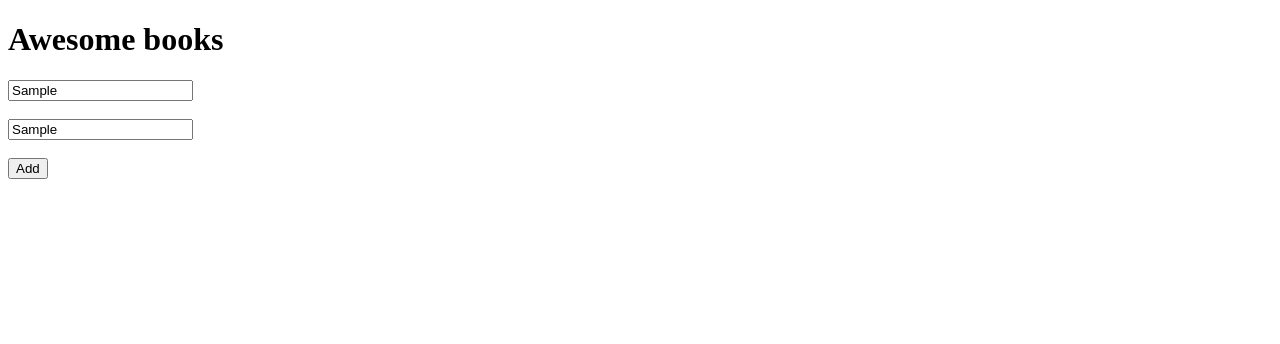
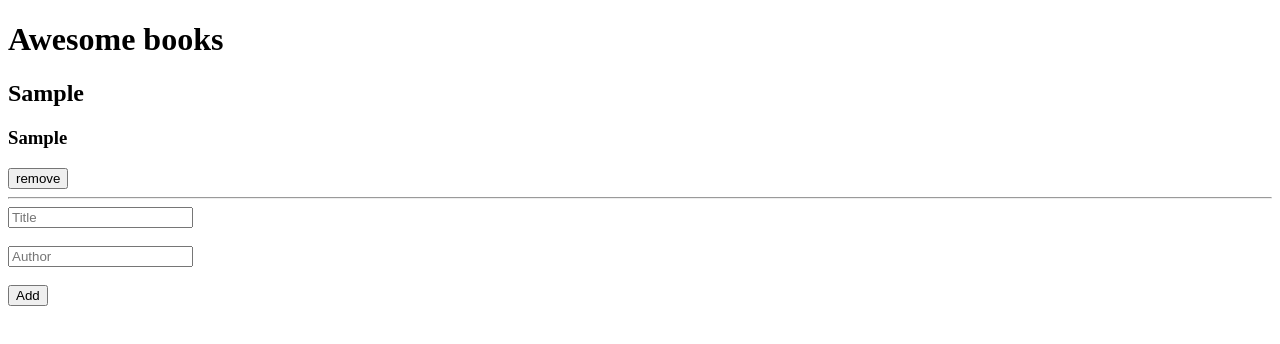
Before and after one commit to diegoyon/awesome-books, a plain HTML site: page index.html in a window 1280 px wide. Both pictures are taken after typing "Sample", "Sample" into the empty fields and a click on the button "Add". Drawn offline with Linux system fonts and the light colour scheme.

Commit message:
Implement add and remove button

```diff
--- a/index.html
+++ b/index.html
@@ -8,10 +8,14 @@
 </head>
 <body>
   <h1>Awesome books</h1>
+  <div class="book-collection">
 
-  <input type="text" placeholder="Title" name="title"><br> <br>
-  <input type="text" placeholder="Author" name="author"><br><br>
-  <button type="button">Add</button>
+       <!-- This is where all the books are displayed -->
+
+  </div>
+  <input type="text" placeholder="Title" name="title" class="input-title"><br> <br>
+  <input type="text" placeholder="Author" name="author" class="input-author"><br><br>
+  <button type="submit" class="button">Add</button>
   <script src="./script.js"></script>
 </body>
 </html>
--- a/script.js
+++ b/script.js
@@ -11,3 +11,46 @@ function addBook(title, author){
 function removeBook(title){
   collection = collection.filter(book => book.title !== title);
 }
+
+const books = document.querySelector('.book-collection');
+
+
+const add = document.querySelector('.button')
+
+const inputtitle = document.querySelector('.input-title');
+const inputauthor = document.querySelector('.input-author');
+
+add.addEventListener('click', addtocollection)
+
+function addtocollection(){
+  addBook(inputtitle.value, inputauthor.value);
+  refreshPage();
+}
+
+function remove(event){
+  removeBook(event.target.className);
+  refreshPage();
+}
+
+function refreshPage(){
+  books.innerHTML = "";
+  for(let i=0; i<collection.length; i++){
+    titledisplay = document.createElement('h2');
+    titledisplay.innerText = collection[i].title;
+    authordisplay = document.createElement('h3');
+    authordisplay.innerText = collection[i].author;
+
+    books.appendChild(titledisplay);
+    books.appendChild(authordisplay);
+    const buttonremove = document.createElement('button');
+    buttonremove.innerHTML = 'remove';
+    buttonremove.classList = collection[i].title;
+    buttonremove.addEventListener('click', remove);
+    books.appendChild(buttonremove);
+    const line = document.createElement('hr');
+    books.appendChild(line);
+  }
+
+  inputtitle.value = "";
+  inputauthor.value = "";
+}
```
